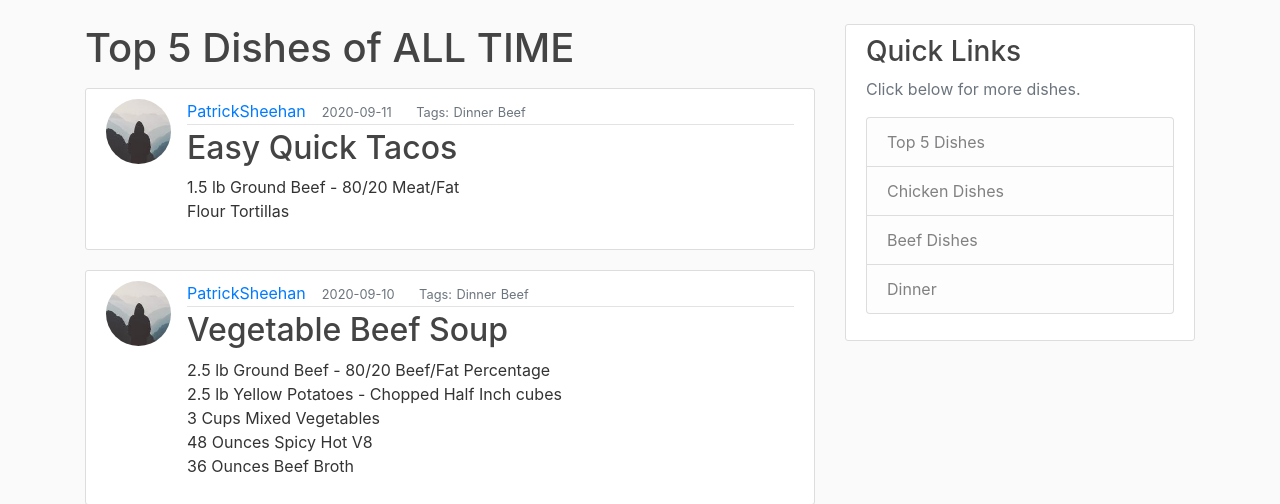
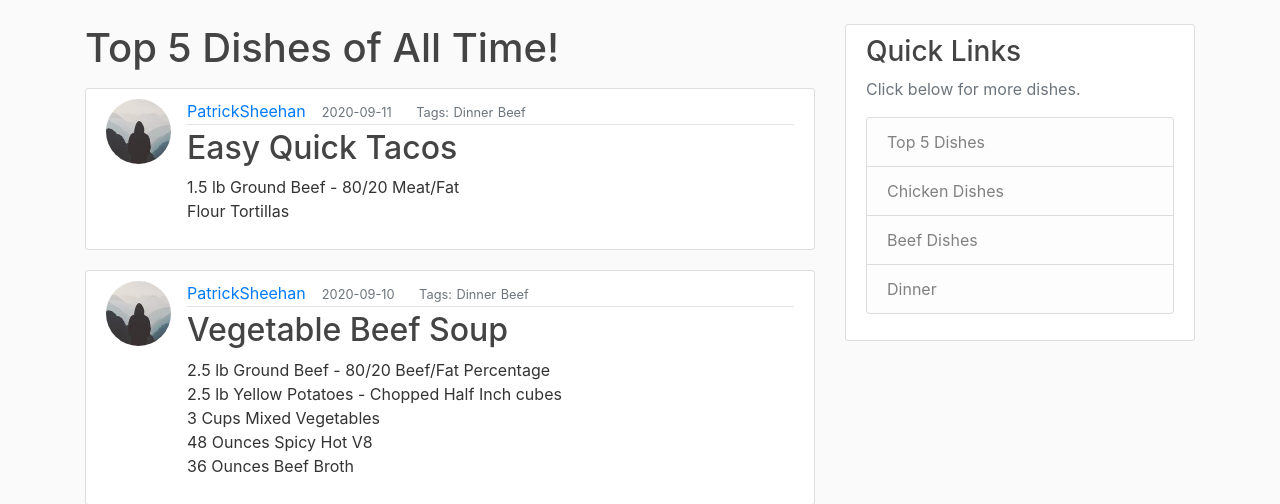
Before and after one commit to Pts19/FamilyCookbook, a Flask app: page /top5 in a window 1280 px wide. Shown: the part 56-560 px from the top of the page. Run offline with Flask 2, Linux system fonts and the light colour scheme; data comes from the database, SQL or seed files in the repository; some libraries are stand-ins or nearby versions.

Commit message:
removes all caps

```diff
--- a/flaskblog/templates/dishes.html
+++ b/flaskblog/templates/dishes.html
@@ -1,7 +1,7 @@
 {% extends "layouts.html" %}
 {% block content %}
   {% if protein == 'Top 5' %}
-  <h1 class="mb-3">{{ protein }} Dishes of ALL TIME</h1>
+  <h1 class="mb-3">{{ protein }} Dishes of All Time!</h1>
   {% else %}
   <h1 class="mb-3">Dishes with {{ protein }} ({{ posts.total }})</h1>
   {% endif %}
```
